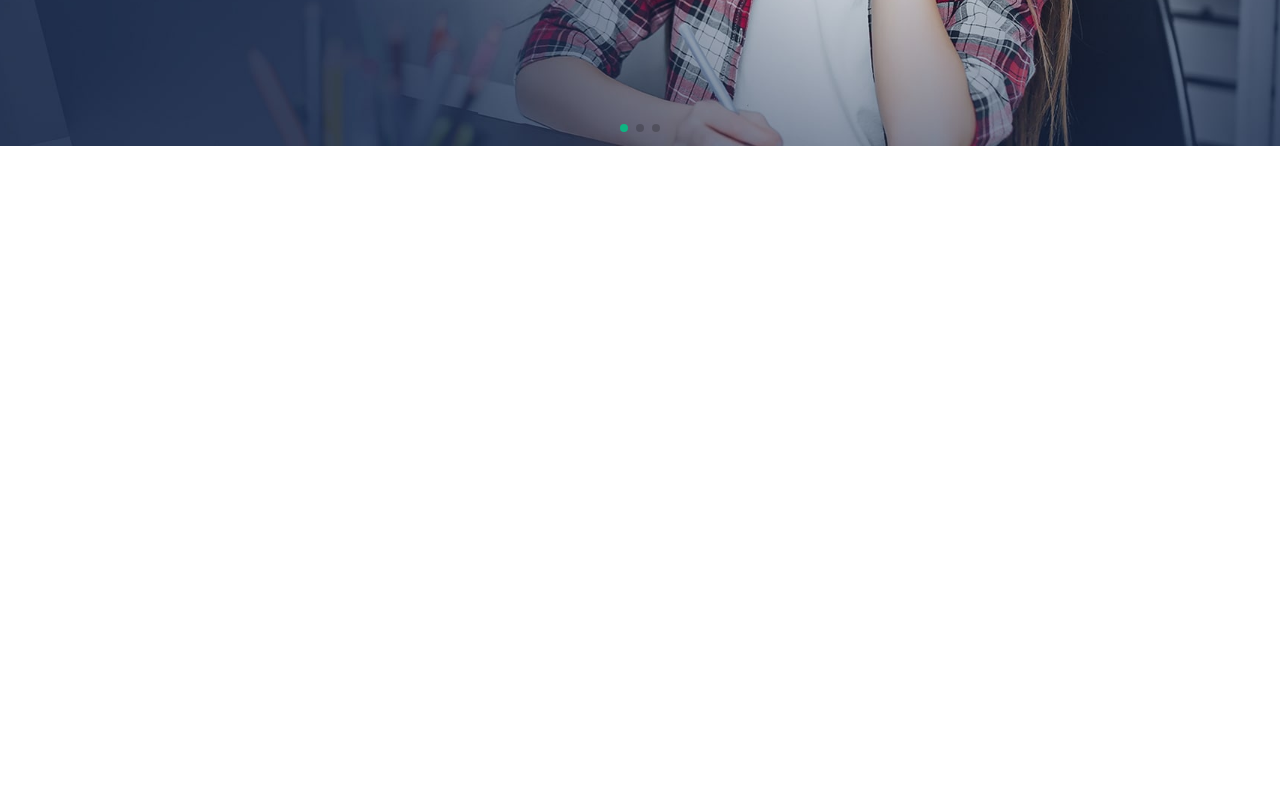
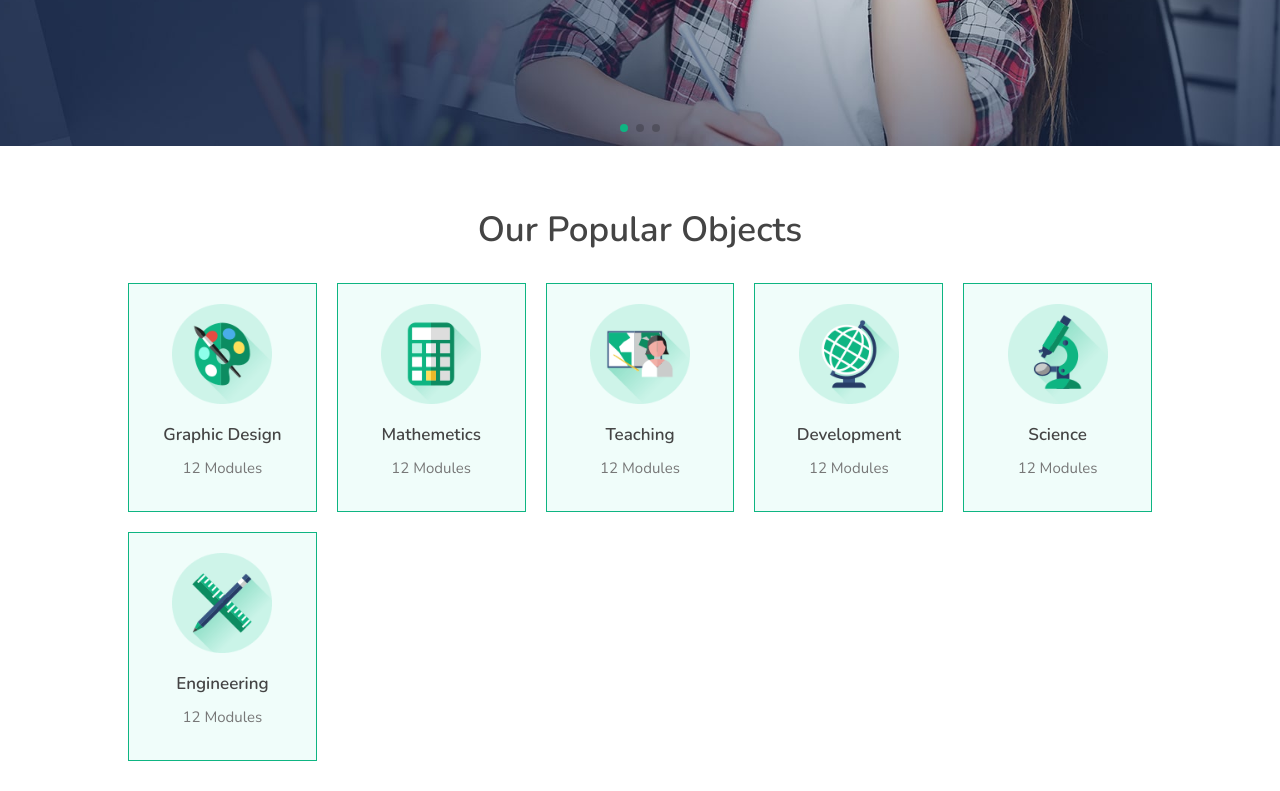
Before and after one commit to majedul360/education-multipage-theme, a plain HTML site: page index.html in a window 1280 px wide. Shown: the part 528-1319 px from the top of the page. Before the commit the page ends 800 px from the top, so only its background shows below. Drawn offline with nearby package versions, Linux system fonts and the light colour scheme.

Commit message:
subject section is added

```diff
--- a/css/style.scss
+++ b/css/style.scss
@@ -54,6 +54,19 @@ html {
     color: $light-color;
     line-height: 2.5rem;
     margin: 1rem 0;
+}
+
+@mixin grid($val) {
+    display: grid;
+    grid-template-columns: repeat(auto-fit, minmax($val, 1fr));
+    gap: 2rem;
+}
+
+.title {
+    text-align: center;
+    font-size: 3.5rem;
+    color: $black;
+    margin: 3rem 0;
 }
 
 .btn {
@@ -163,6 +176,7 @@ header {
     text-align: center;
 
     &.active {
+        box-shadow: 0 0 0 100vw rgba(0, 0, 0, .8);
         right: 0;
     }
 
@@ -266,6 +280,44 @@ header {
     }
 }
 
+// SUBJECT SECTION
+.subject {
+    .box-container {
+        @include grid(16rem);
+
+        .box {
+            background: $light-green;
+            border: $border;
+            padding: 2rem;
+            text-align: center;
+
+            &:hover {
+                background: $green;
+                color: $white;
+                cursor: pointer;
+            }
+
+            &:hover h3,
+            &:hover p{
+                color: $white;
+            }
+
+            img {
+                height: 10rem;
+                margin-bottom: 1.5rem;
+            }
+
+            h3 {
+                @include subHeading(1.7rem);
+            }
+
+            p {
+                @include paragraph(1.5rem);
+            }
+        }
+    }
+}
+
 // MEDIA QUEARIES
 @media (max-width:1200px) {
     header {
--- a/index.html
+++ b/index.html
@@ -98,6 +98,50 @@
         </div>
     </section>
 
+    <!-- SUBJECT SECTION  -->
+
+    <section class="subject">
+        <h2 class="title">our popular objects</h2>
+        <div class="box-container">
+            <div class="box">
+                <img src="img/subject-icon-1.png" alt="">
+                    <h3>graphic design</h3>
+                    <p>12 modules</p>
+                </img>
+            </div>
+            <div class="box">
+                <img src="img/subject-icon-2.png" alt="">
+                    <h3>mathemetics</h3>
+                    <p>12 modules</p>
+                </img>
+            </div>
+            <div class="box">
+                <img src="img/subject-icon-3.png" alt="">
+                    <h3>teaching</h3>
+                    <p>12 modules</p>
+                </img>
+            </div>
+            <div class="box">
+                <img src="img/subject-icon-4.png" alt="">
+                    <h3>development</h3>
+                    <p>12 modules</p>
+                </img>
+            </div>
+            <div class="box">
+                <img src="img/subject-icon-5.png" alt="">
+                    <h3>science</h3>
+                    <p>12 modules</p>
+                </img>
+            </div>
+            <div class="box">
+                <img src="img/subject-icon-6.png" alt="">
+                    <h3>engineering</h3>
+                    <p>12 modules</p>
+                </img>
+            </div>
+        </div>
+    </section>
+
      <!-- SWIPER JS  -->
      <script src="https://unpkg.com/swiper@7/swiper-bundle.min.js"></script>
     <!-- CUSTOM JS  -->
```
Also changed, not shown: css/style.css, 1 other file.
